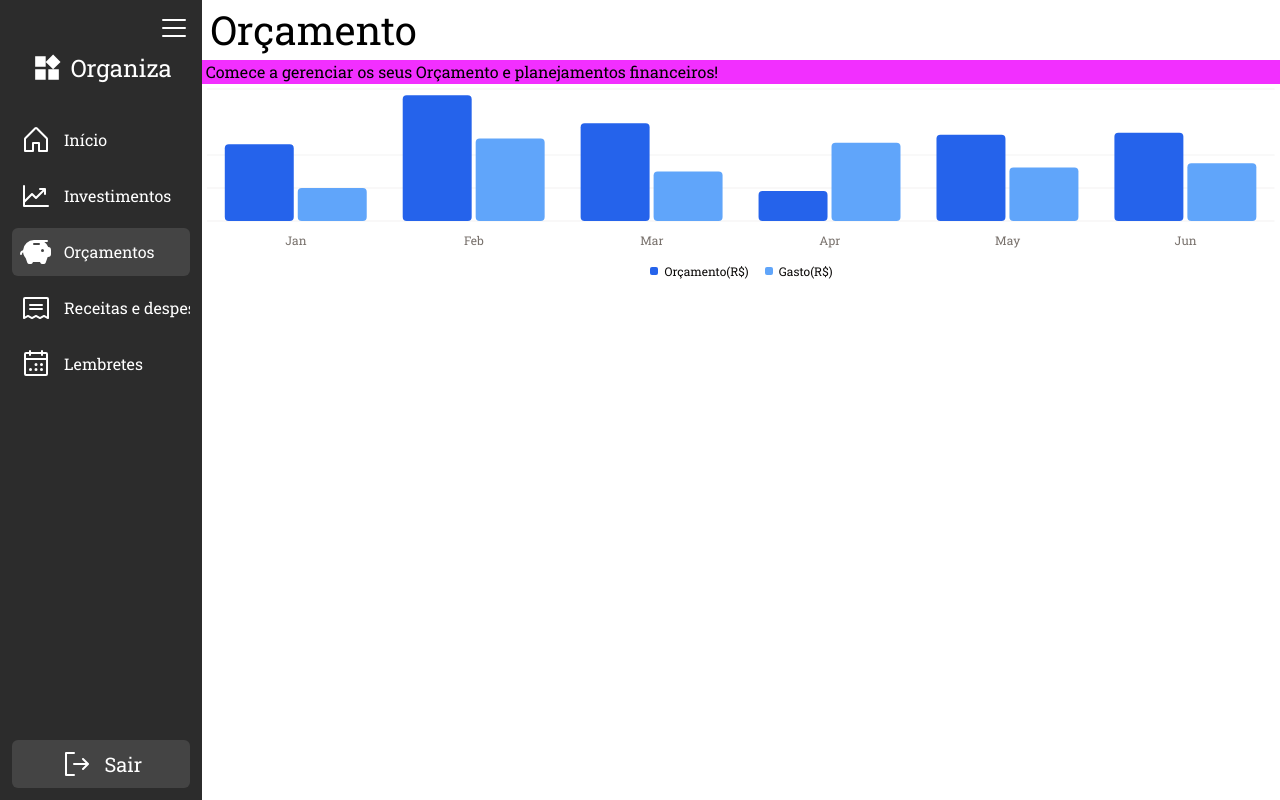
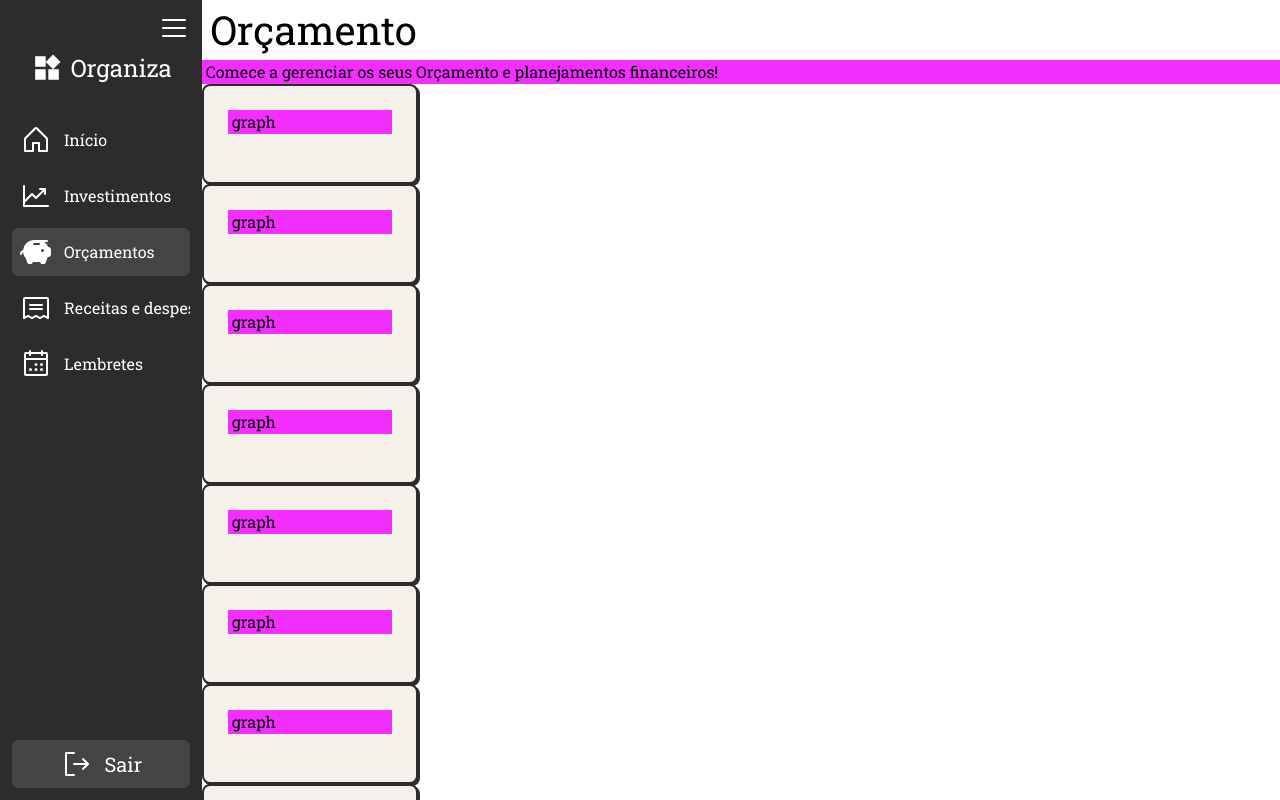
Before and after one commit to MarcioSobel/organiza, a Next.js app: page /budgets in a window 1280 px wide. Built offline with nearby package versions, Linux system fonts and the light colour scheme.

Commit message:
:dizzy: Graf mais estilizados e fluidos

```diff
--- /dev/null
+++ b/src/app/(dashboard)/budgets/card-graf.tsx
@@ -0,0 +1,33 @@
+"use client";
+import { Card, CardContent, CardHeader } from "@/components/ui/card";
+import { TesteGraf } from "./viewsTest";
+import { useState } from "react";
+import { cn } from "@/lib/utils";
+
+export const CardGraph = () => {
+    const [isFocused, setIsFocused] = useState(false);
+
+    const focusCard = () => {
+        setIsFocused((prev) => !prev);
+    };
+
+    return (
+        <Card
+            className={cn(
+                "bg-off-white border-off-black border-2",
+                `${isFocused ? "sm:w-[60%]" : "sm:w-[20%]"}
+                w-full transition-[width] duration-500`
+
+            )}
+            style={{ boxShadow: "2px 2px #2C2C2C" }}
+            onClick={focusCard}
+
+        >
+            <CardHeader>
+                <p>graph</p>
+            </CardHeader>
+
+            <CardContent>{isFocused && <TesteGraf />}</CardContent>
+        </Card>
+    );
+};
--- /dev/null
+++ b/src/app/(dashboard)/budgets/cardGraf2.tsx
@@ -0,0 +1,58 @@
+"use client";
+import { Card, CardContent, CardHeader } from "@/components/ui/card";
+import { TesteGraf } from "./viewsTest";
+import { createRef, useState } from "react";
+import { InputBar } from "@/components/input-bar";
+import { useForm } from "react-hook-form";
+
+export const CardGraph = () => {
+    const [isFocused, setIsFocused] = useState(false);
+    const [isTyping, setIsTyping] = useState(false);
+    const [graphTitle, setGraphTitle] = useState("");
+
+    const focusCard = () => {
+        setIsFocused((prev) => !prev);
+    };
+
+    const ref = createRef<HTMLInputElement>();
+    const { register, handleSubmit } = useForm<{ name: string }>();
+
+    const updateText = ({ name }: { name: string }) => {
+        setGraphTitle(name);
+        setIsTyping(false);
+    };
+
+    return (
+        <Card
+            className={`bg-off-white border-off-black border-2 ${
+                isFocused || isTyping ? "sm:w-[60%]" : "sm:w-[20%]"
+            } w-full transition-[width] duration-500`}
+            style={{ boxShadow: "2px 2px #2C2C2C" }}
+            onClick={focusCard}
+        >
+            <CardHeader>
+                {isTyping && (
+                    <p
+                        onClick={(e) => {
+                            e.stopPropagation();
+                            setIsTyping(true);
+                        }}
+                    >
+                        {graphTitle || "gráfico"}
+                    </p>
+                )}
+                {isTyping && (
+                    <form onSubmit={handleSubmit(updateText)}>
+                        <InputBar
+                            label="Nome do orçamento"
+                            register={register("name")}
+                            onClick={(e) => e.stopPropagation()}
+                        />
+                    </form>
+                )}
+            </CardHeader>
+
+            <CardContent>{isFocused || isTyping && <TesteGraf />}</CardContent>
+        </Card>
+    );
+};
--- a/src/app/(dashboard)/budgets/page.tsx
+++ b/src/app/(dashboard)/budgets/page.tsx
@@ -1,6 +1,7 @@
 import { StandardDefinition } from '@phosphor-icons/react'
 import styles from './Budgets.module.css'
 import { TesteGraf } from '@/app/(dashboard)/budgets/viewsTest'
+import { CardGraph } from './card-graf'
 
 
 
@@ -11,7 +12,10 @@ export default function Budgets() {
         <span>Orçamento</span>
         </h1>
       <p>Comece a gerenciar os seus Orçamento e planejamentos financeiros!</p>
-        <TesteGraf/>
+        <CardGraph/><CardGraph/><CardGraph/>
+        <CardGraph/>
+        <CardGraph/><CardGraph/><CardGraph/><CardGraph/><CardGraph/>
+
     </section>
 
 
--- a/src/app/(dashboard)/budgets/viewsTest.tsx
+++ b/src/app/(dashboard)/budgets/viewsTest.tsx
@@ -4,27 +4,34 @@ import { Bar, BarChart, CartesianGrid, XAxis } from "recharts"
 
 import { ChartConfig, ChartContainer, ChartLegend, ChartLegendContent, ChartTooltip, ChartTooltipContent } from "@/components/ui/chart"
 
-const chartData = [
-  { month: "January", Orçamento: 186, Gasto: 80 },
-  { month: "February", Orçamento: 305, Gasto: 200 },
-  { month: "March", Orçamento: 237, Gasto: 120 },
-  { month: "April", Orçamento: 73, Gasto: 190 },
-  { month: "May", Orçamento: 209, Gasto: 130 },
-  { month: "June", Orçamento: 214, Gasto: 140 },
-]
+import  {useState} from "react";
 
-const chartConfig = {
+export function TesteGraf(){
+  const[chartData,setChartData] = useState([{month: "January", Orçamento: 186, Gasto:80}
+
+  ]);
+
+  const addToChart = (data: (typeof chartData)[number]) => {
+    setChartData((prev) => {
+      const uptade = [...prev];
+      uptade.push(data);
+      return uptade;
+     })
+
+  }
+
+  const chartConfig: ChartConfig = {
     Orçamento: {
-    label: "Orçamento(R$)",
-    color: "#2563eb",
-  },
-  Gasto: {
-    label: "Gasto(R$)",
-    color: "#60a5fa",
-  },
-} satisfies ChartConfig
+      label: "Orçamento(R$)",
+      color:"#2563eb"
+    },
+    Gasto: {
+      label: "Gasto(R$)",
+      color:"#60a5fa"
+    }
+  };
 
-export function TesteGraf() {
+
   return (
     <ChartContainer config={chartConfig} className="h-[200px] w-full">
   <BarChart accessibilityLayer data={chartData}>
@@ -42,5 +49,5 @@ export function TesteGraf() {
     <Bar dataKey="Gasto" fill="var(--color-Gasto)" radius={4} />
   </BarChart>
 </ChartContainer>
-  )
+  );
 }
```
